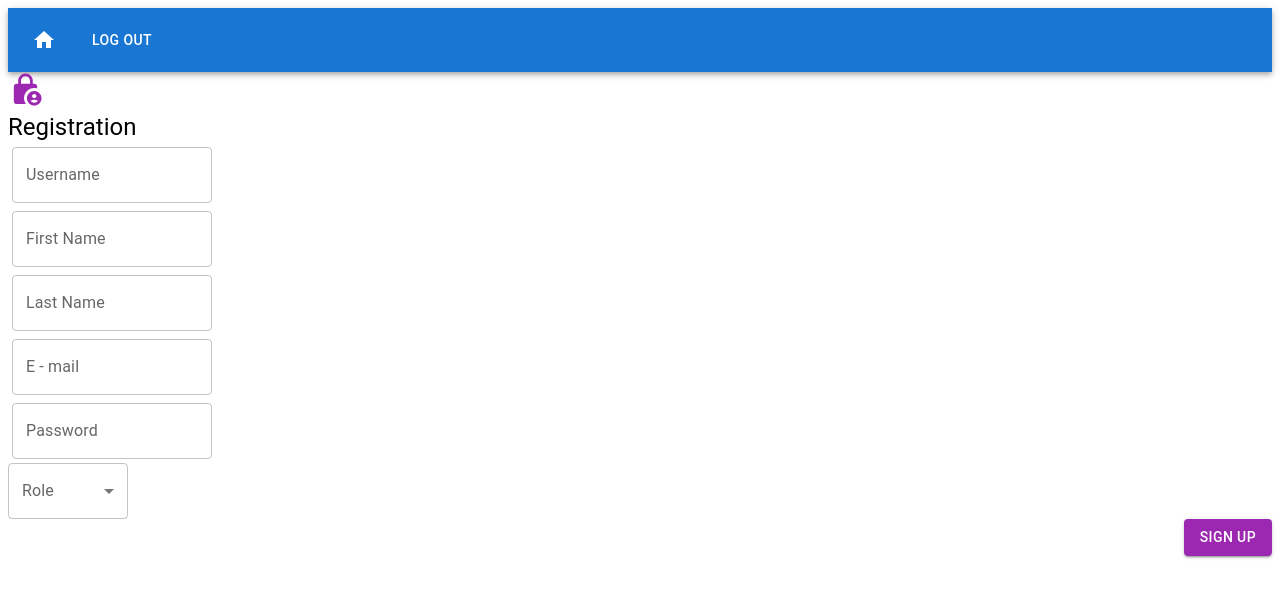
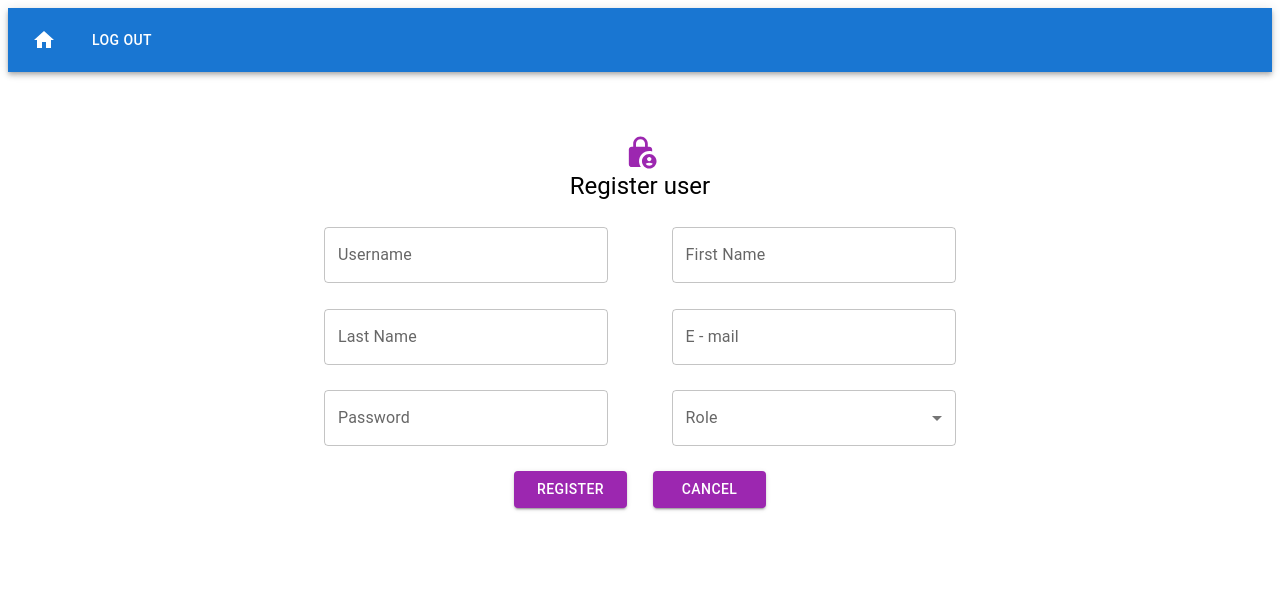
Before and after one commit to kath1304/front-end, a React (Create React App) app: page /paths/sign in a window 1280 px wide. Shown: the top 598 px of the page. Built offline with nearby package versions, Linux system fonts and the light colour scheme; no server answers.

Commit message:
modifiche render pagine

```diff
--- a/src/routes/modifyUser.jsx
+++ b/src/routes/modifyUser.jsx
@@ -2,12 +2,12 @@ import {useForm} from "react-hook-form";
 import {useNavigate, useLocation} from "react-router-dom";
 import React, {useCallback, useEffect} from "react";
 import axios from 'axios';
-import Box from "@mui/material/Box";
 import TextField from "@mui/material/TextField";
 import {FormControl, InputLabel, MenuItem, Select, Stack} from "@mui/material";
 import Button from "@mui/material/Button";
 import EditIcon from "@mui/icons-material/Edit";
 import {address} from "../index";
+import Typography from "@mui/material/Typography";
 
 
 export default function ModifyUser() {
@@ -91,18 +91,26 @@ export default function ModifyUser() {
 
     return (
         <div className="App">
-            <form onSubmit={handleSubmit(onSubmit)}>
+            <form onSubmit={handleSubmit(onSubmit)}
+                  style={{
+                      display: 'flex',
+                      flexDirection: 'column',
+                      alignItems: 'center',
+                      width: '100%',
+                      height: '100%',
+                      marginTop: '5%'
+                  }}>
+                <EditIcon fontSize="large" color={"secondary"}/>
+                <Typography variant="h5">Edit user</Typography>
 
-                <EditIcon fontSize="medium" color={"secondary"}/>
-
-                <Box
-                    sx={{
-                        '& .MuiTextField-root': {m: 0.5, width: '25ch'},
-                    }}
-                    noValidate
-                    autoComplete="off"
-                >
-                    <div>
+                <div style={{
+                    display: 'flex',
+                    width: '50%',
+                    justifyContent: 'space-between',
+                    marginTop: '2%',
+                    marginBottom: '2%'
+                }}>
+                    <div style={{width: '45%'}}>
                         <TextField
                             id="outlined-username-input"
                             name="username"
@@ -111,11 +119,11 @@ export default function ModifyUser() {
                                 shrink: true,
                             }}
                             autoComplete="current-username"
+                            sx={{width: '100%'}}
                             {...register("username", {required: true})}
                         />
                     </div>
-
-                    <div>
+                    <div style={{width: '45%'}}>
                         <TextField
                             id="outlined-firstname-input"
                             name="firstname"
@@ -124,11 +132,19 @@ export default function ModifyUser() {
                                 shrink: true,
                             }}
                             autoComplete="current-firstname"
+                            sx={{width: '100%'}}
                             {...register("firstname", {required: true})}
                         />
                     </div>
+                </div>
 
-                    <div>
+                <div style={{
+                    display: 'flex',
+                    width: '50%',
+                    justifyContent: 'space-between',
+                    marginBottom: '2%'
+                }}>
+                    <div style={{width: '45%'}}>
                         <TextField
                             id="outlined-lastname-input"
                             name="lastname"
@@ -137,11 +153,11 @@ export default function ModifyUser() {
                                 shrink: true,
                             }}
                             autoComplete="current-lastname"
+                            sx={{width: '100%'}}
                             {...register("lastname", {required: true})}
                         />
                     </div>
-
-                    <div>
+                    <div style={{width: '45%'}}>
                         <TextField
                             id="outlined-email-input"
                             name="email"
@@ -150,23 +166,31 @@ export default function ModifyUser() {
                                 shrink: true,
                             }}
                             autoComplete="current-email"
+                            sx={{width: '100%'}}
                             {...register("email", {required: true})}
                         />
                     </div>
+                </div>
 
-                    <div>
+                <div style={{
+                    display: 'flex',
+                    width: '50%',
+                    justifyContent: 'space-between',
+                    marginBottom: '2%'
+                }}>
+                    <div style={{width: '45%'}}>
                         <TextField
                             id="outlined-password-input"
                             label="Password"
                             type="password"
                             name="password"
                             autoComplete="current-password"
+                            sx={{width: '100%'}}
                             {...register("password", {required: true})}
                         />
                     </div>
-
-                    <div>
-                        <FormControl sx={{ minWidth: 120 }}>
+                    <div style={{width: '45%'}}>
+                        <FormControl sx={{width: '100%'}}>
                             <InputLabel id="demo-simple-select-label">Role</InputLabel>
                             <Select
                                 labelId="demo-simple-select-label"
@@ -181,27 +205,33 @@ export default function ModifyUser() {
                             </Select>
                         </FormControl>
                     </div>
+                </div>
 
-
-                </Box>
-                <Stack spacing={2} direction="row-reverse">
+                <div style={{
+                    display: 'flex',
+                    width: '20%',
+                    justifyContent: 'space-between'
+                }}>
                     <Button
                         variant="contained"
                         type="submit"
-                        color={"secondary"}> Modify</Button>
-                </Stack>
+                        color={"secondary"}
+                        sx={{width: '45%'}}>
+                        Confirm
+                    </Button>
 
                     <Button onClick={() => {
                         navigate('/paths/showUsers');
                     }}
                             variant="contained"
                             type="submit"
-                    color={"secondary"}> Back
+                            color={"secondary"}
+                            sx={{width: '45%'}}>
+                        Cancel
                     </Button>
-
+                </div>
             </form>
         </div>
     )
 
-
 }
--- a/src/routes/signup.jsx
+++ b/src/routes/signup.jsx
@@ -4,11 +4,10 @@ import React from "react";
 import axios from 'axios';
 import LockPersonIcon from '@mui/icons-material/LockPerson';
 import Button from '@mui/material/Button';
+import "../App.css"
 
-
-import Box from '@mui/material/Box';
 import TextField from '@mui/material/TextField';
-import {FormControl, InputLabel, MenuItem, Select, Stack} from "@mui/material";
+import {FormControl, InputLabel, MenuItem, Select} from "@mui/material";
 import Typography from "@mui/material/Typography";
 import {address} from "../index";
 
@@ -68,80 +67,104 @@ export default function Signup() {
         .catch(e => {
             console.error(e)
         })
+
     return (
+        <div className="App">
+            <form onSubmit={handleSubmit(onSubmit)}
+                  style={{
+                      display: 'flex',
+                      flexDirection: 'column',
+                      alignItems: 'center',
+                      width: '100%',
+                      height: '100%',
+                      marginTop: '5%'
+                  }}>
+                <LockPersonIcon fontSize="large" color={"secondary"}/>
+                <Typography variant="h5">Register user</Typography>
 
-        <div className="App">
-            <form onSubmit={handleSubmit(onSubmit)}>
-
-                <LockPersonIcon fontSize="large" color={"secondary"}/>
-                 <Typography variant="h5"> Registration  </Typography>
-
-                <Box
-                    sx={{
-                        '& .MuiTextField-root': {m: 0.5, width: '25ch'},
-                    }}
-                    noValidate
-                    autoComplete="off"
-                >
-                    <div>
+                <div style={{
+                    display: 'flex',
+                    width: '50%',
+                    justifyContent: 'space-between',
+                    marginTop: '2%',
+                    marginBottom: '2%'
+                }}>
+                    <div style={{width: '45%'}}>
                         <TextField
                             id="outlined-username-input"
                             label="Username"
                             name="username"
                             autoComplete="current-username"
+                            sx={{width: '100%'}}
                             {...register("username", {required: true})}
                         />
                     </div>
-
-                    <div>
+                    <div style={{width: '45%'}}>
                         <TextField
                             id="outlined-firstname-input"
                             label="First Name"
                             name="firstname"
                             autoComplete="current-firstname"
+                            sx={{width: '100%'}}
                             {...register("firstname", {required: true})}
                         />
                     </div>
+                </div>
 
-                    <div>
+                <div style={{
+                    display: 'flex',
+                    width: '50%',
+                    justifyContent: 'space-between',
+                    marginBottom: '2%'
+                }}>
+                    <div style={{width: '45%'}}>
                         <TextField
                             id="outlined-lastname-input"
                             label="Last Name"
                             name="lastname"
                             autoComplete="current-lastname"
+                            sx={{width: '100%'}}
                             {...register("lastname", {required: true})}
                         />
                     </div>
-
-                    <div>
+                    <div style={{width: '45%'}}>
                         <TextField
                             id="outlined-email-input"
                             label="E - mail"
                             name="email"
                             autoComplete="current-email"
+                            sx={{width: '100%'}}
                             {...register("email", {required: true})}
                         />
                     </div>
+                </div>
 
-                    <div>
+                <div style={{
+                    display: 'flex',
+                    width: '50%',
+                    justifyContent: 'space-between',
+                    marginBottom: '2%'
+                }}>
+                    <div style={{width: '45%'}}>
                         <TextField
                             id="outlined-password-input"
                             label="Password"
                             type="password"
                             name="password"
                             autoComplete="current-password"
+                            sx={{width: '100%'}}
                             {...register("password", {required: true})}
                         />
                     </div>
-
-                    <div>
-                        <FormControl sx={{ minWidth: 120 }}>
-                            <InputLabel id="demo-simple-select-label">Role</InputLabel>
+                    <div style={{width: '45%'}}>
+                        <FormControl sx={{width: '100%'}}>
+                            <InputLabel id="create-user-form-role">Role</InputLabel>
                             <Select
                                 labelId="demo-simple-select-label"
-                                id="demo-simple-select"
+                                id="create-user-form-role-select"
                                 value={newRole}
                                 label="Role"
+                                sx={{width: '100%'}}
                                 {...register("role_name", {required: true})}
                                 onChange={handleChange}
                             >
@@ -150,17 +173,33 @@ export default function Signup() {
                             </Select>
                         </FormControl>
                     </div>
+                </div>
 
-
-                </Box>
-                <Stack spacing={2} direction="row-reverse">
+                <div style={{
+                    display: 'flex',
+                    width: '20%',
+                    justifyContent: 'space-between'
+                }}>
                     <Button
                         variant="contained"
                         type="submit"
-                        color={"secondary"}> Sign Up</Button>
-                </Stack>
+                        color={"secondary"}
+                        sx={{width: '45%'}}>
+                        Register
+                    </Button>
 
+                    <Button onClick={() => {
+                        navigate('/paths/admin');
+                    }}
+                            variant="contained"
+                            type="submit"
+                            color={"secondary"}
+                            sx={{width: '45%'}}>
+                        Cancel
+                    </Button>
+                </div>
             </form>
         </div>
     )
+
 }
```
Also changed, not shown: src/App.css (+0 -9 lines), src/routes/admin.jsx (+11 -4 lines), src/routes/login.jsx (+13 -18 lines), src/routes/showUsers.jsx (+9 -62 lines). Lines whose indentation alone changed are shown as unchanged.
